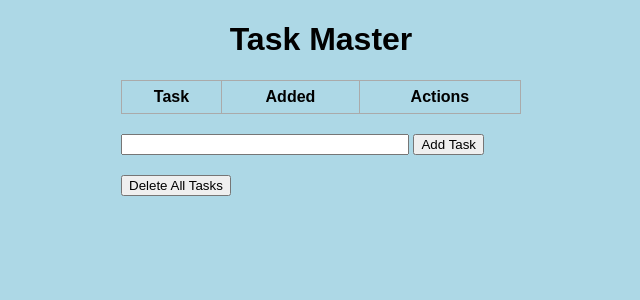
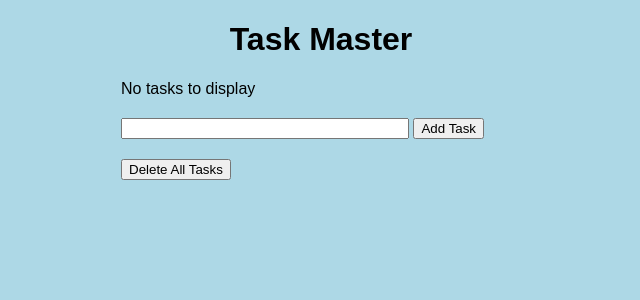
Before and after one commit to stujmar/flask-regression, a Flask app: page / in a window 1280 px wide. Shown: the top 300 px of the page, without its empty margins (319-959 px from the left). Run offline with Flask 2, Linux system fonts and the light colour scheme; data that the repository does not hold is empty.

Commit message:
[sm] made some conditional logic in the index.html so the task table only shows if there are tasks

```diff
--- a/templates/index.html
+++ b/templates/index.html
@@ -7,6 +7,10 @@
 {% block body %}
     <div class="content">
         <h1>Task Master</h1>
+        {% if tasks|length < 1 %}
+            <p>No tasks to display</p>
+        {% else %}
+
 
         <table>
             <tr>
@@ -35,6 +39,7 @@
             </tr> -->
         </table>
 
+        {% endif %}
         <form action="/" method="POST">
             <input type="text" name="content" id="content">
             <input type="submit" value="Add Task">
```
Also changed, not shown: test.db.
